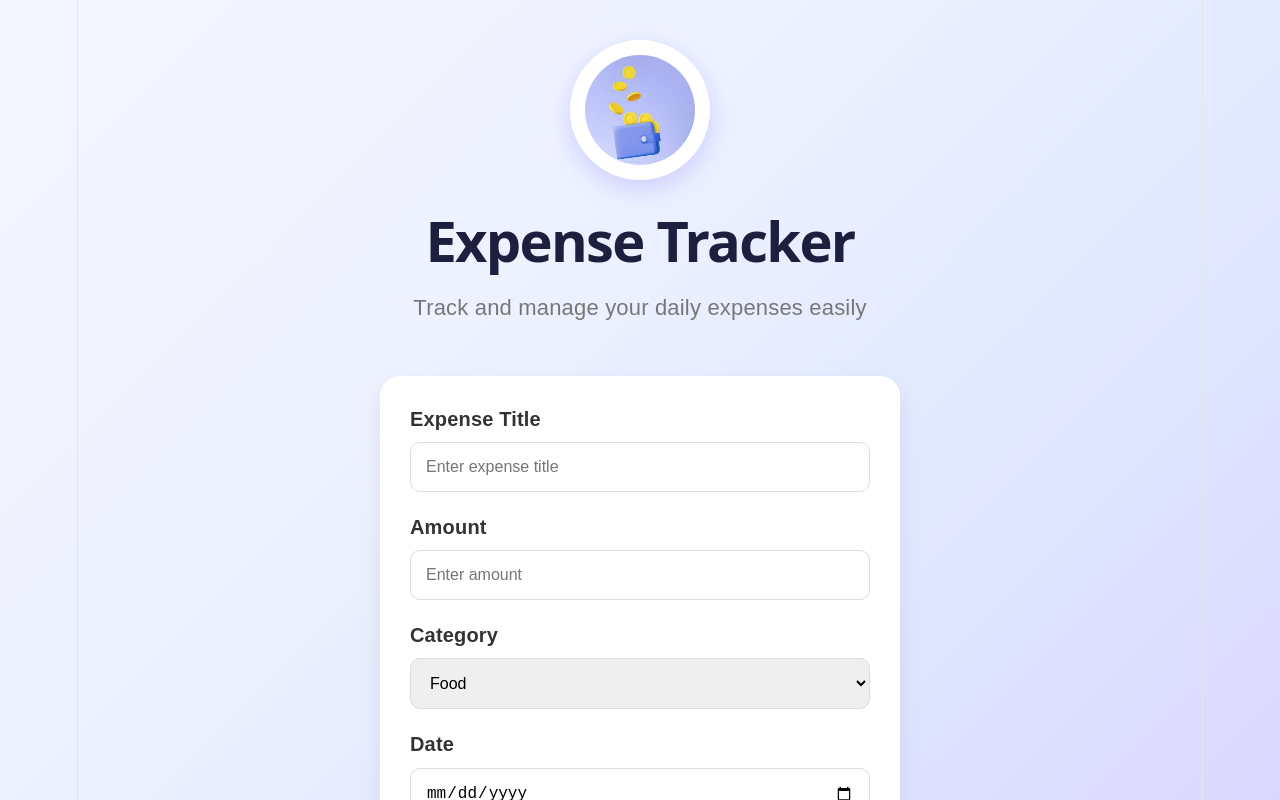
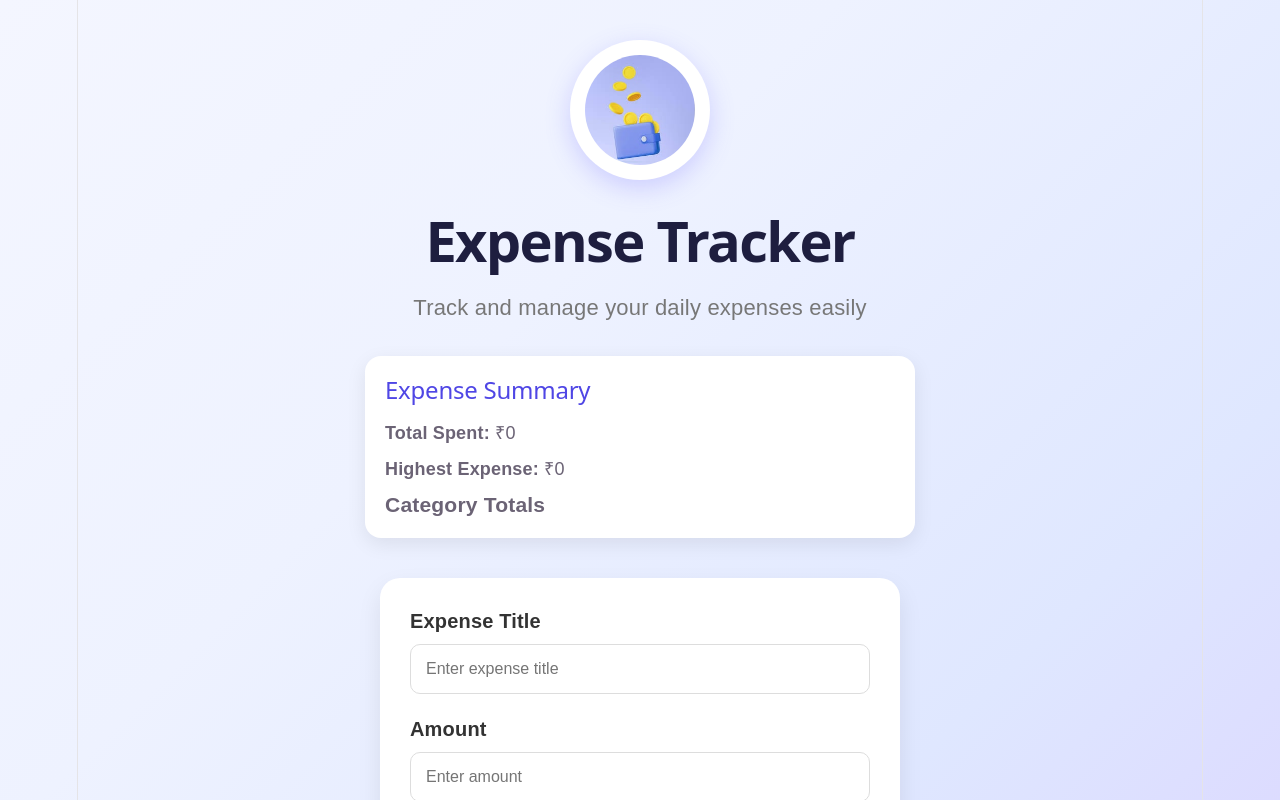
Before and after one commit to kanhatyagii/mini-expense-tracker-project, a React (Vite) app: page / in a window 1280 px wide. Shown: the top 800 px of the page. Built offline with nearby package versions, Linux system fonts and the light colour scheme.

Commit message:
Add expense summary dashboard

```diff
--- a/src/App.css
+++ b/src/App.css
@@ -152,3 +152,23 @@ body {
 .delete-btn:hover {
   background: #dc2626;
 }
+.summary-card {
+  width: 100%;
+  max-width: 550px;
+  background: white;
+  padding: 20px;
+  border-radius: 16px;
+  margin-bottom: 20px;
+  box-shadow: 0 6px 20px rgba(0,0,0,0.08);
+  text-align: left;
+}
+
+.summary-card h2 {
+  margin-bottom: 15px;
+  color: #4f46e5;
+}
+
+.summary-card p {
+  margin: 10px 0;
+  font-size: 18px;
+}
--- a/src/App.jsx
+++ b/src/App.jsx
@@ -32,6 +32,28 @@ const deleteExpense = (indexToDelete) => {
 
   setExpenses(updatedExpenses);
 };
+
+
+const totalSpent = expenses.reduce(
+  (total, expense) => total + Number(expense.amount),
+  0
+);
+const highestExpense =
+  expenses.length > 0
+    ? Math.max(...expenses.map((expense) => Number(expense.amount)))
+    : 0;
+
+    const categoryTotals = expenses.reduce((acc, expense) => {
+  const category = expense.category;
+
+  if (!acc[category]) {
+    acc[category] = 0;
+  }
+
+  acc[category] += Number(expense.amount);
+
+  return acc;
+}, {});
   return (
     <div className="container">
 
@@ -46,7 +68,25 @@ const deleteExpense = (indexToDelete) => {
       <p className="subheading">
         Track and manage your daily expenses easily
       </p>
+<div className="summary-card">
+  <h2>Expense Summary</h2>
 
+  <p>
+    <strong>Total Spent:</strong> ₹{totalSpent}
+  </p>
+
+  <p>
+    <strong>Highest Expense:</strong> ₹{highestExpense}
+  </p>
+  <h3>Category Totals</h3>
+
+{Object.entries(categoryTotals).map(([category, total]) => (
+  <p key={category}>
+    <strong>{category}:</strong> ₹{total}
+  </p>
+))}
+
+</div>
       <div className="card">
 
         <div className="input-group">
```
